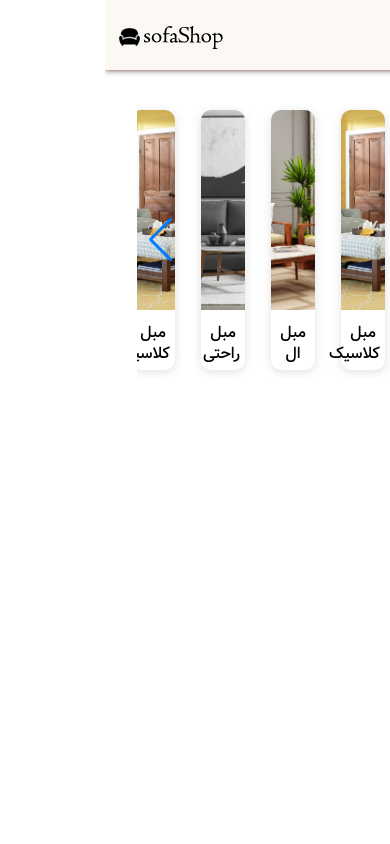
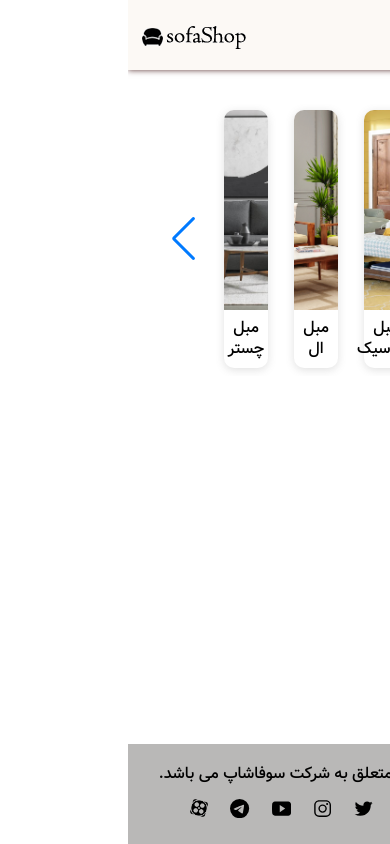
Before and after one commit to khadijeh68/sofaShop, a React (Create React App) app: page / in a window 390 px wide. Built offline with nearby package versions, Linux system fonts and the light colour scheme.

Commit message:
UI:footer created and responsived

```diff
--- /dev/null
+++ b/src/components/banner/Banner.js
@@ -0,0 +1,7 @@
+import React from 'react'
+
+export const Banner = () => {
+  return (
+    <div>Banner</div>
+  )
+}
--- a/src/components/card/card.module.css
+++ b/src/components/card/card.module.css
@@ -2,7 +2,6 @@
   margin: 0.5rem;
   border-radius: 10px;
   box-shadow: rgb(99, 99, 99, 0.2) 0px 2px 8px 0px;
-
 }
 .card img {
   width: 100%;
@@ -14,5 +13,5 @@
 p {
   font-size: medium;
   text-align: center;
-  padding: 5px;
+  padding-bottom: 0.5rem;
 }
--- /dev/null
+++ b/src/components/footer/footer.module.css
@@ -0,0 +1,55 @@
+.footer {
+  position: absolute;
+  bottom: 0;
+  width: 100%;
+  height: 50px;
+  background-color: rgb(185, 184, 183);
+}
+
+.container {
+  display: flex;
+  justify-content: space-between;
+  align-items: center;
+  margin-top: 10px;
+}
+
+.container_sofaShop {
+  padding-right: 10px;
+}
+
+li {
+  padding: 6px;
+}
+
+.contact {
+  display: flex;
+  justify-content: space-between;
+  align-items: center;
+}
+
+@media screen and (max-width: 720px) {
+  .footer {
+    position: absolute;
+    bottom: 0;
+    width: 100%;
+    height: 100px;
+    background-color: rgb(185, 184, 183);
+  }
+
+  .container {
+    display: flex;
+    justify-content: center;
+    flex-direction: column;
+    align-items: center;
+    padding-top: 10px;
+  }
+}
+
+@media screen and (max-width: 340px) {
+    .container_sofaShop {
+      font-size: 14px;
+      }
+      li{
+        font-size: 1rem;
+      }
+}
--- /dev/null
+++ b/src/components/footer/index.js
@@ -0,0 +1,27 @@
+import { IoLogoFacebook, IoLogoInstagram, IoLogoLinkedin, IoLogoTwitter, IoLogoYoutube } from "react-icons/io5";
+import { BsTelegram } from "react-icons/bs";
+import aparatLogo from "../../assets/images/aparatLogo.png"
+import styles from "./footer.module.css";
+
+const Footer = () => {
+  return (
+    <div className={styles.footer}>
+      <div className={styles.container}>
+        <p className={styles.container_sofaShop}>
+          تمامی حقوق متعلق به شرکت سوفاشاپ می باشد.
+        </p>
+        <ul className={styles.contact}>
+          <li><IoLogoFacebook /></li>
+          <li><IoLogoLinkedin /></li>
+          <li><IoLogoTwitter/></li>
+          <li><IoLogoInstagram/></li>
+          <li><IoLogoYoutube/></li>
+          <li><BsTelegram/></li>
+          <li><img src={aparatLogo} alt="aparat Logo" style={{width: "18px" , height: "18px"}}/></li>
+        </ul>
+      </div>
+    </div>
+  );
+};
+
+export default Footer;
--- a/src/components/route/index.js
+++ b/src/components/route/index.js
@@ -5,11 +5,15 @@ import Home from "../../pages/home";
 import Products from "../../pages/products";
 import Categories from "../categories";
 import Sidbar from "../categories/Sidbar";
+import Footer from "../footer";
+import Navbar from "../navbar";
 import SharedLayout from "../shared";
 
 function AppRouter() {
   return (
+
     <BrowserRouter>
+    <Navbar/>
       <Routes>
         <Route path="/" element={<SharedLayout />}>
           <Route index element={<Home />} />
@@ -23,6 +27,7 @@ function AppRouter() {
 
         </Route>
       </Routes>
+      <Footer/>
     </BrowserRouter>
   );
 }
--- a/src/components/shared/index.js
+++ b/src/components/shared/index.js
@@ -6,7 +6,7 @@ import Navbar from '../navbar'
 function SharedLayout() {
   return (
     <div>
-      <Navbar/>
+
       <Outlet/>
     </div>
   )
--- a/src/components/slider/index.js
+++ b/src/components/slider/index.js
@@ -13,14 +13,14 @@ const Slide = () => {
   return (
     <div className={styles.slider_container}>
       <Swiper
-        modules={[Pagination, Navigation, Scrollbar, A11y]}
+        modules={[Navigation,Pagination , Scrollbar, A11y]}
         slidesPerView={3}
         spaceBetween={10}
         navigation
         breakpoints={{
           340:{
             width: 200,
-            slidesPerview: 1
+            slidesPerview: 1,
           },
           768:{
             width: 768,
@@ -31,29 +31,23 @@ const Slide = () => {
             slidesPerview: 3,
           },
         }}
+
         onSwiper={(swiper) => console.log(swiper)}
         onSlideChange={() => console.log("slide change")}
       >
+
         <SwiperSlide>
           <Card image={sofa} category="مبل راحتی"/>
         </SwiperSlide>
-        <SwiperSlide>
+        <SwiperSlide >
           <Card image={Sofas} category="مبل کلاسیک"/>
         </SwiperSlide>
         <SwiperSlide>
           <Card image={firstImg} category="مبل ال"/>
         </SwiperSlide>
-
         <SwiperSlide>
-          <Card image={sofa} category="مبل راحتی"/>
+          <Card image={sofa} category="مبل چستر"/>
         </SwiperSlide>
-        <SwiperSlide>
-          <Card image={Sofas} category="مبل کلاسیک"/>
-        </SwiperSlide>
-        <SwiperSlide>
-          <Card image={firstImg} category="مبل ال"/>
-        </SwiperSlide>
-
       </Swiper>
     </div>
   );
--- a/src/components/slider/slider.module.css
+++ b/src/components/slider/slider.module.css
@@ -1,3 +1,12 @@
 .slider_container {
   padding: 2rem 2rem;
+  width: 100%;
+  height: 100%;
 }
+/* @media screen and (max-width: 340px) {
+  .card img{
+    display: flex;
+
+  }
+  }
+   */
--- a/src/pages/home/index.js
+++ b/src/pages/home/index.js
@@ -1,4 +1,5 @@
 
+import { Banner } from "../../components/banner/Banner";
 import Slide from "../../components/slider";
 
 
@@ -6,6 +7,8 @@ function Home() {
   return (
     <div>
        <Slide />
+       <Banner/>
+
     </div>
   );
 }
```
Also changed, not shown: src/assets/images/aparatLogo.png (added).
